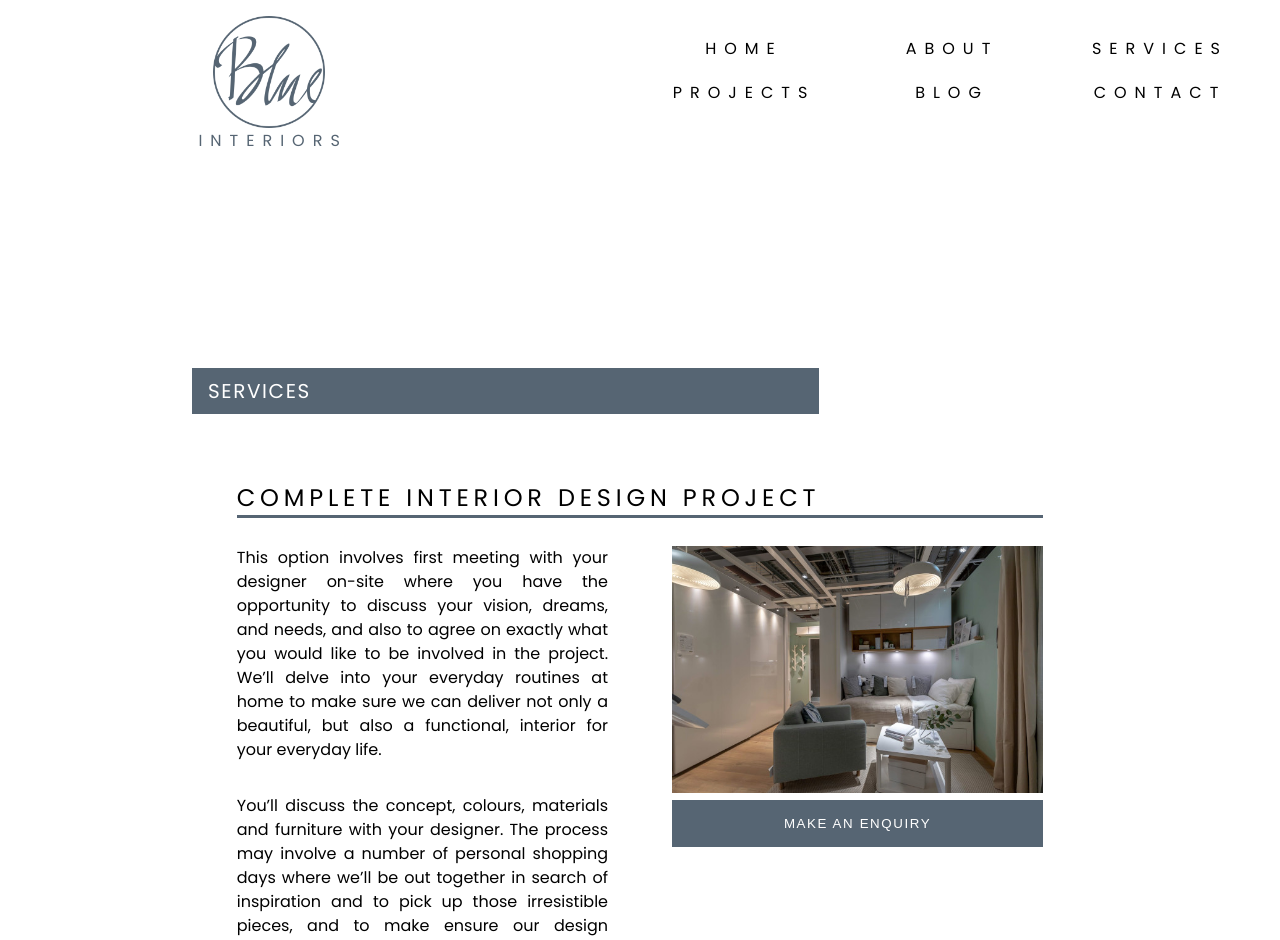
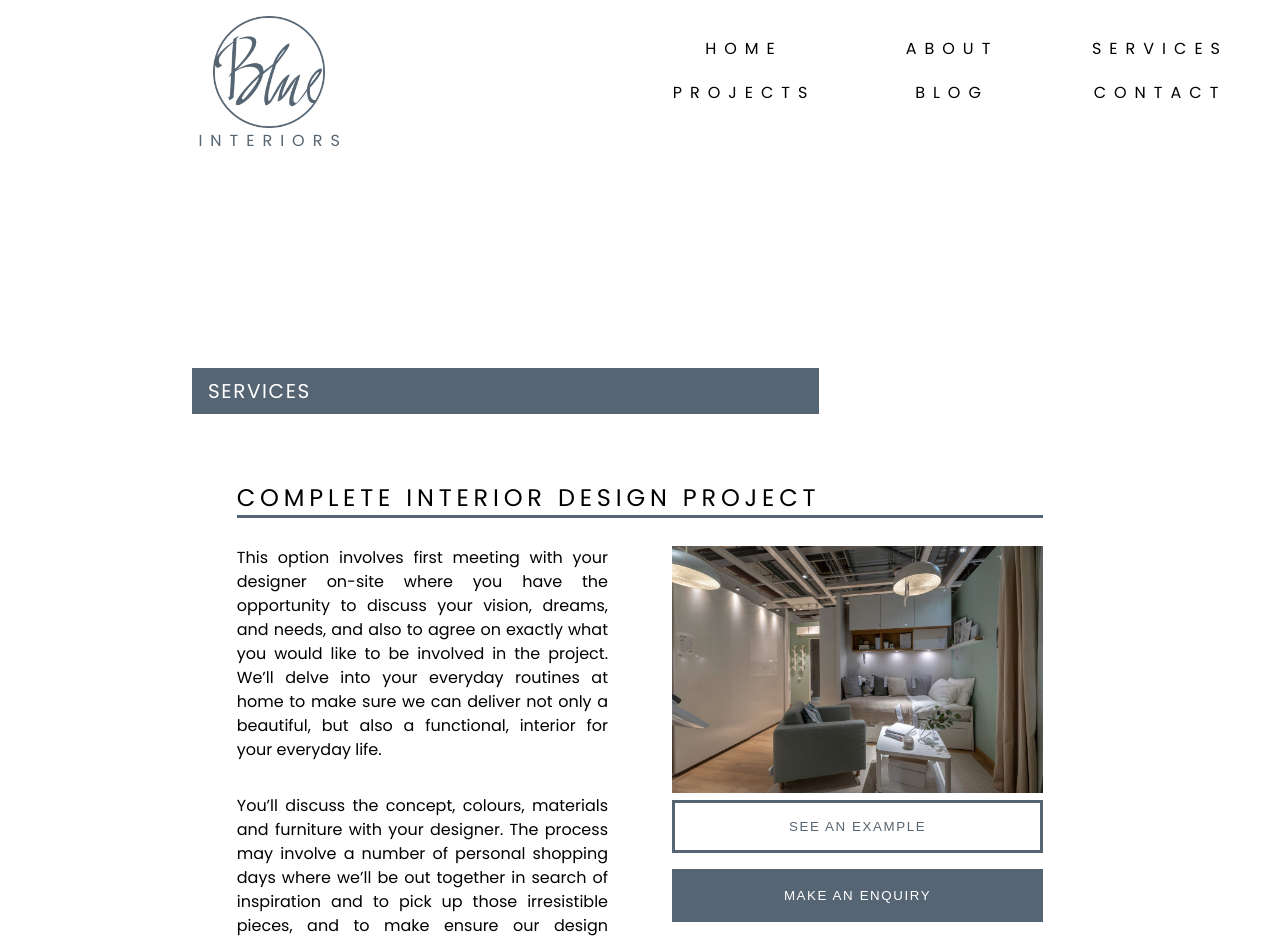
Before and after one commit to m87wheeler/blue-interiors-june-20, a React (Create React App) app: page /services in a window 1280 px wide. Shown: the top 940 px of the page. Built offline with nearby package versions, Linux system fonts and the light colour scheme; no server answers; a web font is replaced by a local one.

Commit message:
Update to Button
Implement border option to Button and add ' See an example' to service listing

```diff
--- a/src/components/PrimaryButton.js
+++ b/src/components/Button.js
@@ -1,7 +1,7 @@
 import React from "react"
 import styled, { css } from "styled-components"
 
-const Button = styled.button`
+const StyledButton = styled.button`
   display: inline-block;
   padding: 1rem 2rem;
   text-transform: uppercase;
@@ -20,6 +20,21 @@ const Button = styled.button`
     css`
       background: var(--primary);
       color: var(--text-white);
+      border: 3px solid var(--primary);
+    `}
+
+  ${props =>
+    props.border &&
+    css`
+      background: var(--text-white);
+      color: var(--primary);
+      border: 3px solid var(--primary);
+      transition: all 0.3s ease-in-out;
+
+      &:hover {
+        background: var(--primary);
+        color: var(--text-white);
+      }
     `}
 
   ${props =>
@@ -38,12 +53,18 @@ const Button = styled.button`
       `}
 `
 
-const PrimaryButton = props => {
+const Button = props => {
   return (
-    <Button center={props.center} primary={props.primary} wide={props.wide}>
+    <StyledButton
+      center={props.center}
+      primary={props.primary}
+      border={props.border}
+      wide={props.wide}
+      style={props.style}
+    >
       {props.children}
-    </Button>
+    </StyledButton>
   )
 }
 
-export default PrimaryButton
+export default Button
--- a/src/components/ContactForm.js
+++ b/src/components/ContactForm.js
@@ -1,7 +1,7 @@
 import React from "react"
 import styled from "styled-components"
 
-import PrimaryButton from "./PrimaryButton"
+import Button from "./Button"
 
 const FormContainer = styled.form`
   width: 100%;
@@ -80,7 +80,7 @@ const FormContainer = styled.form`
   }
 `
 
-const CenterButton = styled(PrimaryButton)`
+const CenterButton = styled(Button)`
   display: block;
   margin: 0 auto;
 `
--- a/src/components/LandingText.js
+++ b/src/components/LandingText.js
@@ -2,7 +2,7 @@ import React from "react"
 import { Link } from "react-router-dom"
 import styled from "styled-components"
 
-import PrimaryButton from "./PrimaryButton"
+import Button from "./Button"
 
 const StyledH6 = styled.h6`
   font-family: var(--font-sans-serif);
@@ -40,7 +40,7 @@ const LandingText = ({ className }) => {
         big or small.
       </StyledP>
       <Link to="/services">
-        <PrimaryButton primary>View Services</PrimaryButton>
+        <Button primary>View Services</Button>
       </Link>
     </section>
   )
--- a/src/components/ServiceListing.js
+++ b/src/components/ServiceListing.js
@@ -1,7 +1,7 @@
 import React from "react"
 import styled from "styled-components"
 import { Link } from "react-router-dom"
-import PrimaryButton from "./PrimaryButton"
+import Button from "./Button"
 
 const ListingContainer = styled.div`
   padding: 5vh 5%;
@@ -78,9 +78,12 @@ function ServiceListing(props) {
         <ul>{props.servicesList}</ul>
       </ServiceText>
       <Link to="/contact">
-        <PrimaryButton primary wide>
+        <Button border wide style={{ marginBottom: "1rem" }}>
+          See An Example
+        </Button>
+        <Button primary wide>
           Make An Enquiry
-        </PrimaryButton>
+        </Button>
       </Link>
     </ListingContainer>
   )
--- a/src/pages/BlogPost.js
+++ b/src/pages/BlogPost.js
@@ -4,7 +4,7 @@ import styled from "styled-components"
 
 import { createMarkup } from "../assets/logic/createMarkup"
 import { dateFormat } from "../assets/logic/dateFormat"
-import PrimaryButton from "../components/PrimaryButton"
+import Button from "../components/Button"
 
 const BlogPostContainer = styled.main`
   margin: 5vh 0 0;
@@ -240,9 +240,9 @@ const BlogPost = props => {
             dangerouslySetInnerHTML={createMarkup(postData.content)}
           />
           <Link to="/blog">
-            <PrimaryButton primary center>
+            <Button primary center>
               GO BACK
-            </PrimaryButton>
+            </Button>
           </Link>
         </article>
       )}
--- a/src/pages/Project.js
+++ b/src/pages/Project.js
@@ -3,7 +3,7 @@ import { Link } from "react-router-dom"
 import styled from "styled-components"
 
 import { createMarkup } from "../assets/logic/createMarkup"
-import PrimaryButton from "../components/PrimaryButton"
+import Button from "../components/Button"
 
 const ProjectPostContainer = styled.main`
   grid-area: page;
@@ -196,9 +196,9 @@ const Project = props => {
             dangerouslySetInnerHTML={createMarkup(projectData.content)}
           />
           <Link to="/projects">
-            <PrimaryButton primary center>
+            <Button primary center>
               GO BACK
-            </PrimaryButton>
+            </Button>
           </Link>
         </article>
       )}
```
